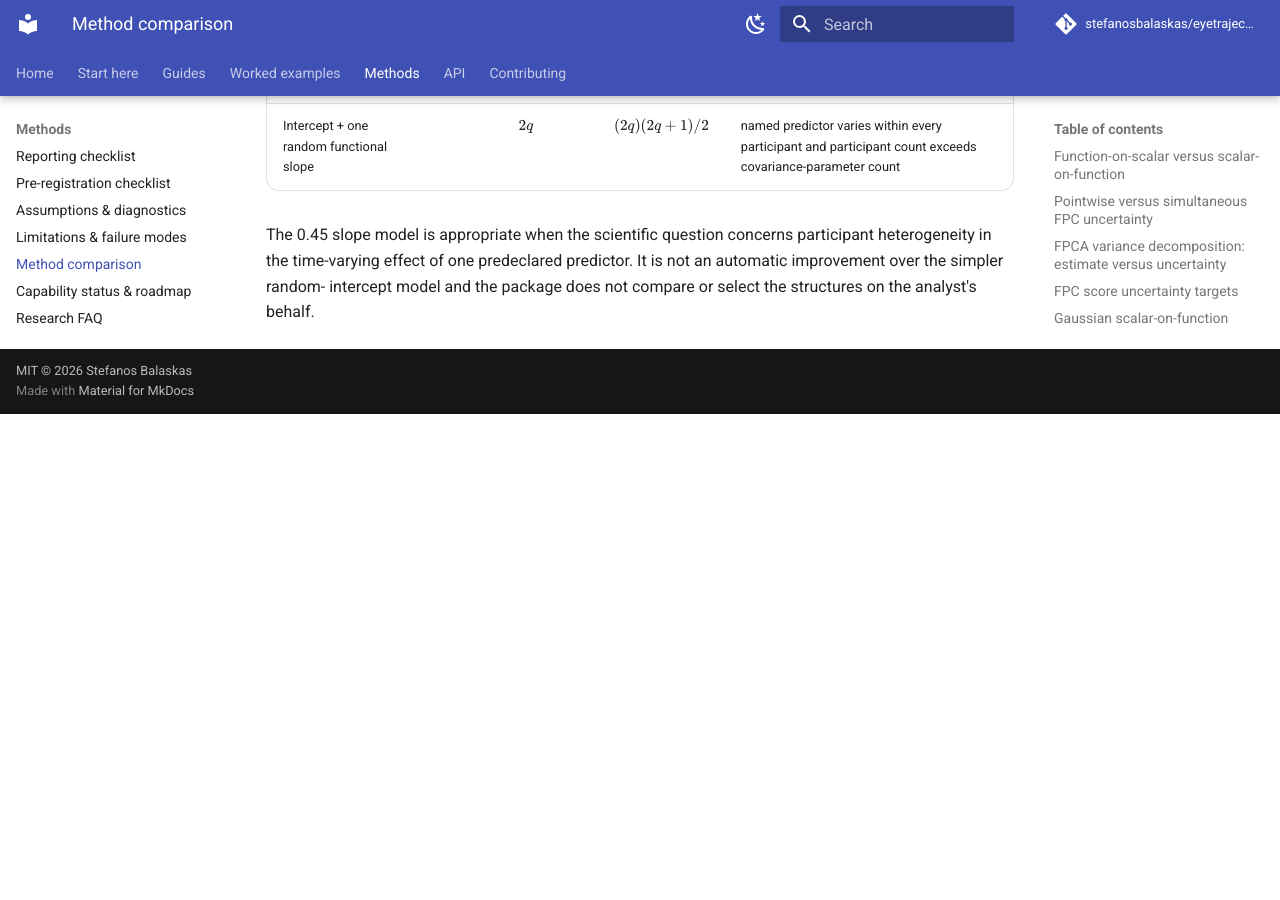
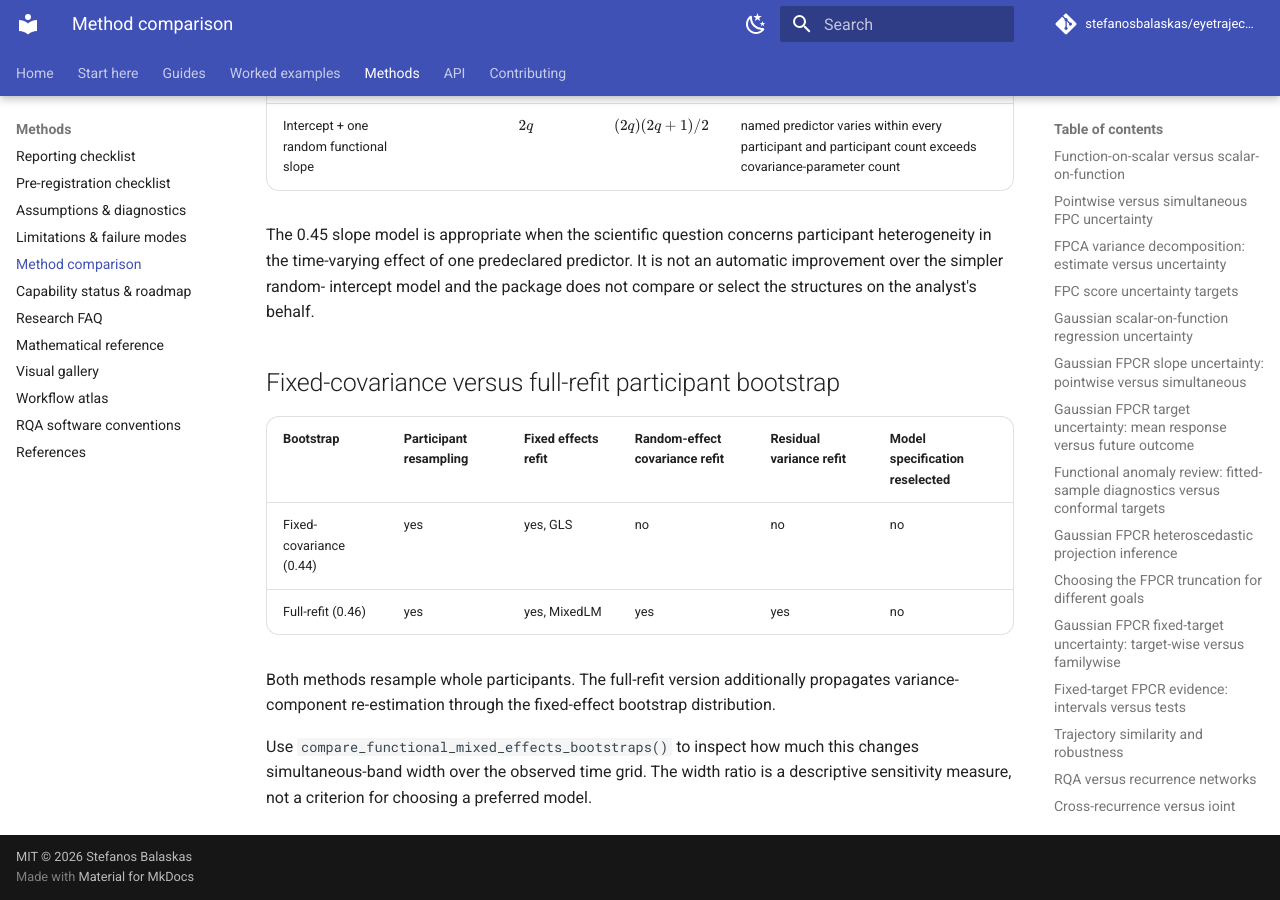
Before and after one commit to stefanosbalaskas/eyetrajectoriespy, an MkDocs documentation site: the page built from docs/methods/method-comparison.md, in a window 1280 px wide and 900 px high, scrolled down 12484 px. Built offline with MkDocs 1.6.1 and Material for MkDocs 9.7.7, drawn with Linux system fonts in a browser that asks for light colours; comment, search, counter and statistics services are not loaded; before the commit the page ends 12898 px from its top, so only the background shows below that.

Commit message:
Compare fixed-covariance and full-refit mixed-effects bootstraps

```diff
--- a/docs/methods/method-comparison.md
+++ b/docs/methods/method-comparison.md
@@ -266,3 +266,19 @@
 predictor. It is not an automatic improvement over the simpler random-
 intercept model and the package does not compare or select the structures on
 the analyst's behalf.
+
+## Fixed-covariance versus full-refit participant bootstrap
+
+| Bootstrap | Participant resampling | Fixed effects refit | Random-effect covariance refit | Residual variance refit | Model specification reselected |
+|---|---|---|---|---|---|
+| Fixed-covariance (0.44) | yes | yes, GLS | no | no | no |
+| Full-refit (0.46) | yes | yes, MixedLM | yes | yes | no |
+
+Both methods resample whole participants. The full-refit version additionally
+propagates variance-component re-estimation through the fixed-effect bootstrap
+distribution.
+
+Use `compare_functional_mixed_effects_bootstraps()` to inspect how much this
+changes simultaneous-band width over the observed time grid. The width ratio is
+a descriptive sensitivity measure, not a criterion for choosing a preferred
+model.
```
